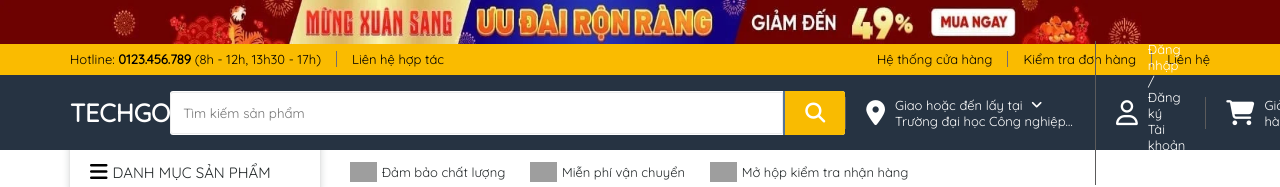
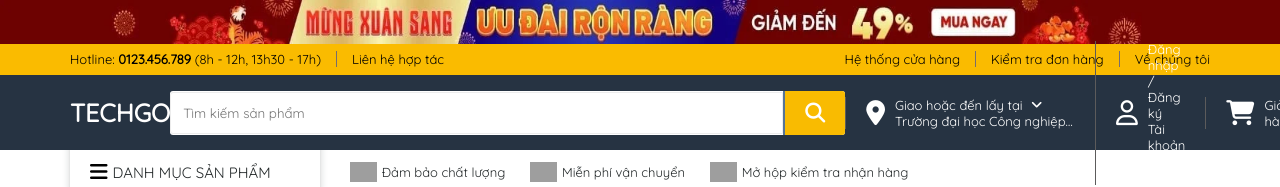
Before and after one commit to tung23062003/TTCSN002-Group7, a plain HTML site: page Project_Final/index.html in a window 1280 px wide. Shown: the top 187 px of the page. Drawn offline with Linux system fonts and the light colour scheme; grey boxes are pictures that could not be loaded.

Commit message:
Update index.html

```diff
--- a/Project_Final/index.html
+++ b/Project_Final/index.html
@@ -28,7 +28,7 @@
                 <div class="menu-middle-right">
                     <p class="shop-system"><a href="">Hệ thống cửa hàng</a></p>
                     <p class="order-check"><a href="">Kiểm tra đơn hàng</a></p>
-                    <p class="contact"><a href="aboutUs.html">Liên hệ</a></p>
+                    <p class="contact"><a href="aboutUs.html">Về chúng tôi</a></p>
                 </div>
             </div>
         </div>
```
